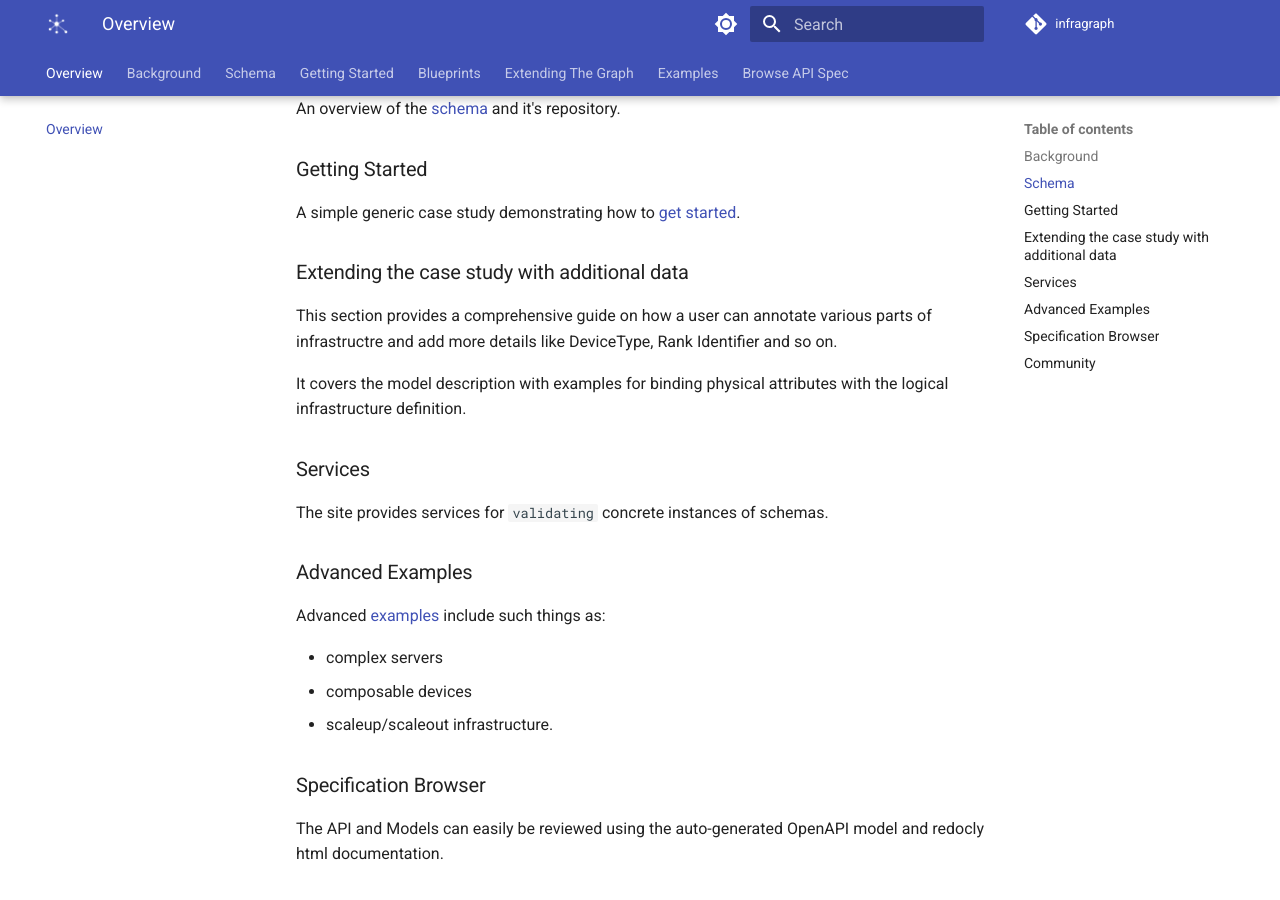
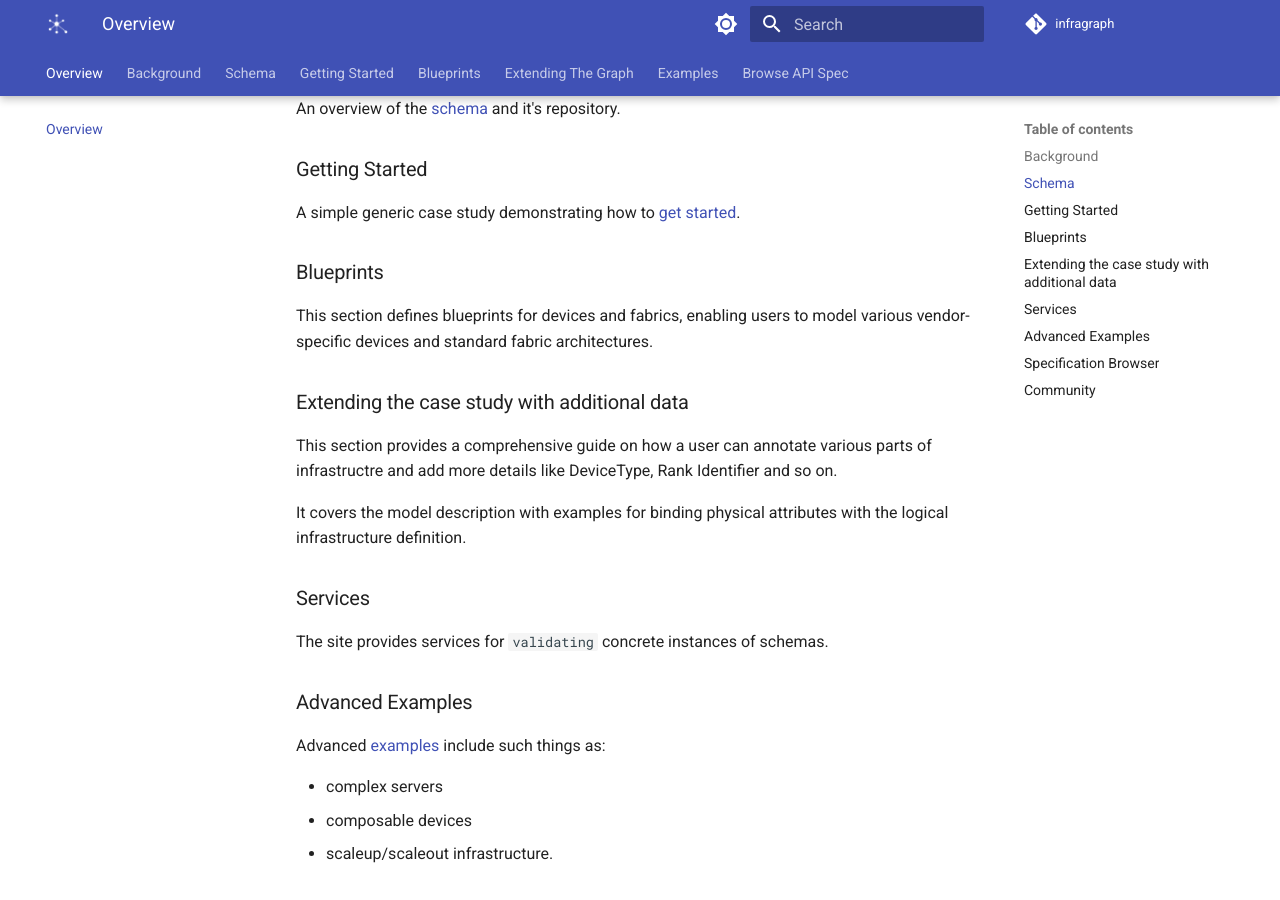
Before and after one commit to Keysight/infragraph, an MkDocs documentation site: the page built from docs/src/index.md, in a window 1280 px wide and 900 px high, scrolled down 457 px. Built offline with MkDocs 1.6.1 and Material for MkDocs 9.7.7, drawn with Linux system fonts in a browser that asks for light colours; comment, search, counter and statistics services are not loaded.

Commit message:
adding blueprints to index.md

```diff
--- a/docs/src/index.md
+++ b/docs/src/index.md
@@ -10,6 +10,9 @@ An overview of the [schema](schema.md) and it's repository.
 
 ### Getting Started
 A simple generic case study demonstrating how to [get started](create.md).
+
+### Blueprints
+This section defines blueprints for devices and fabrics, enabling users to model various vendor-specific devices and standard fabric architectures.
 
 ### Extending the case study with additional data
 This section provides a comprehensive guide on how a user can annotate various parts of infrastructre and add more details like DeviceType, Rank Identifier and so on.
```
